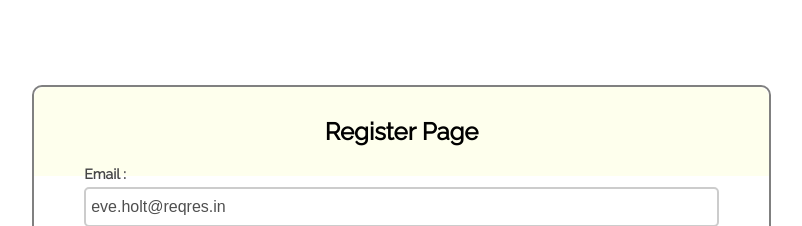
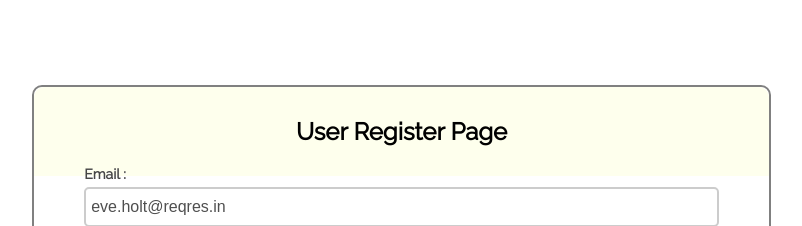
Before and after one commit to krebyancode/user-list-pagination, a plain HTML site: page index.html in a window 1280 px wide. Shown: the top 226 px of the page, without its empty margins (39-841 px from the left). Drawn offline with nearby package versions, Linux system fonts and the light colour scheme.

Commit message:
title_changed

```diff
--- a/index.html
+++ b/index.html
@@ -12,7 +12,7 @@
   <body>
     <div class="container">
       <div class="main">
-        <h2>Register Page</h2>
+        <h2>User Register Page</h2>
         <form id="form_id" method="post" name="myform">
           <label>Email :</label>
           <input type="text" name="email" id="email" />
```
